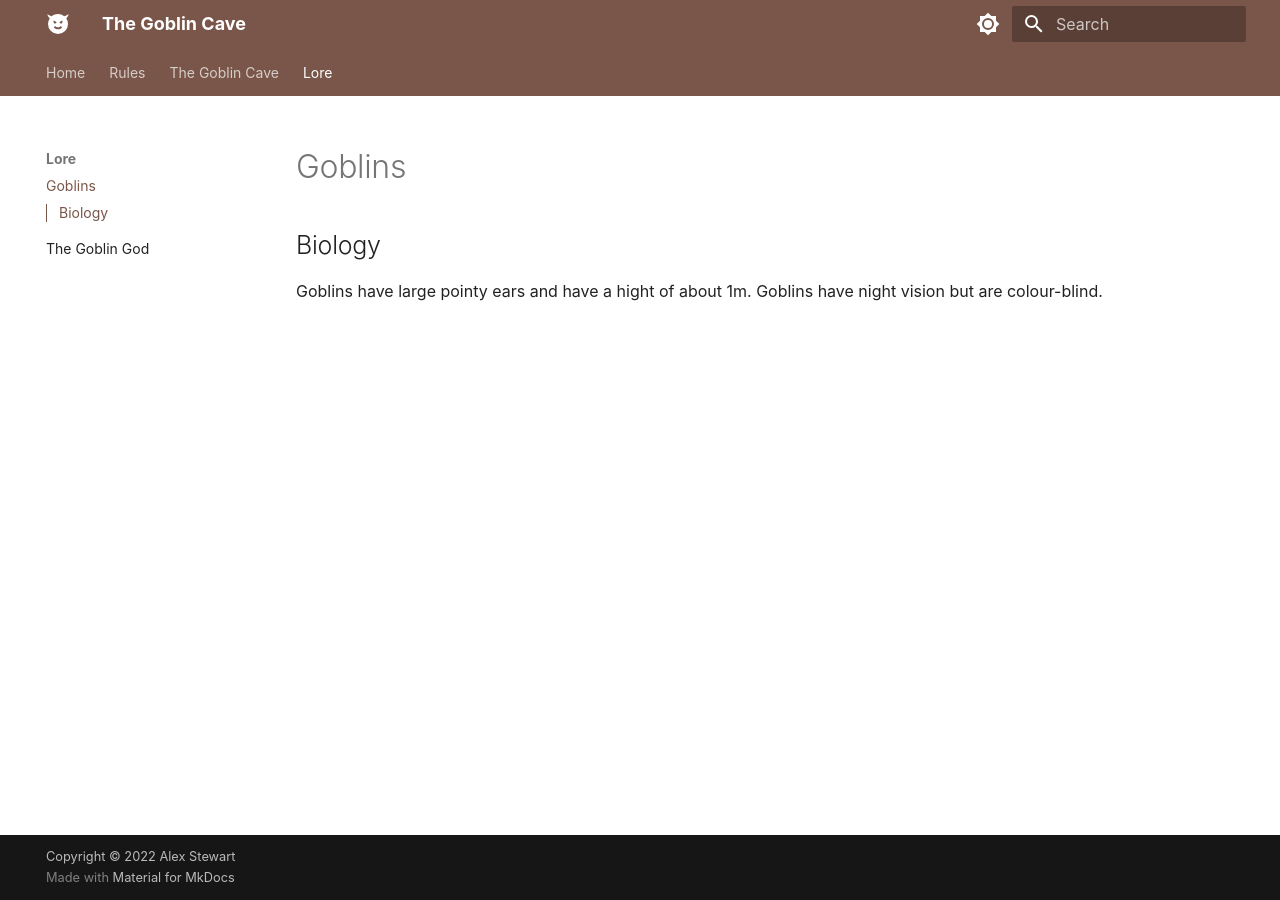
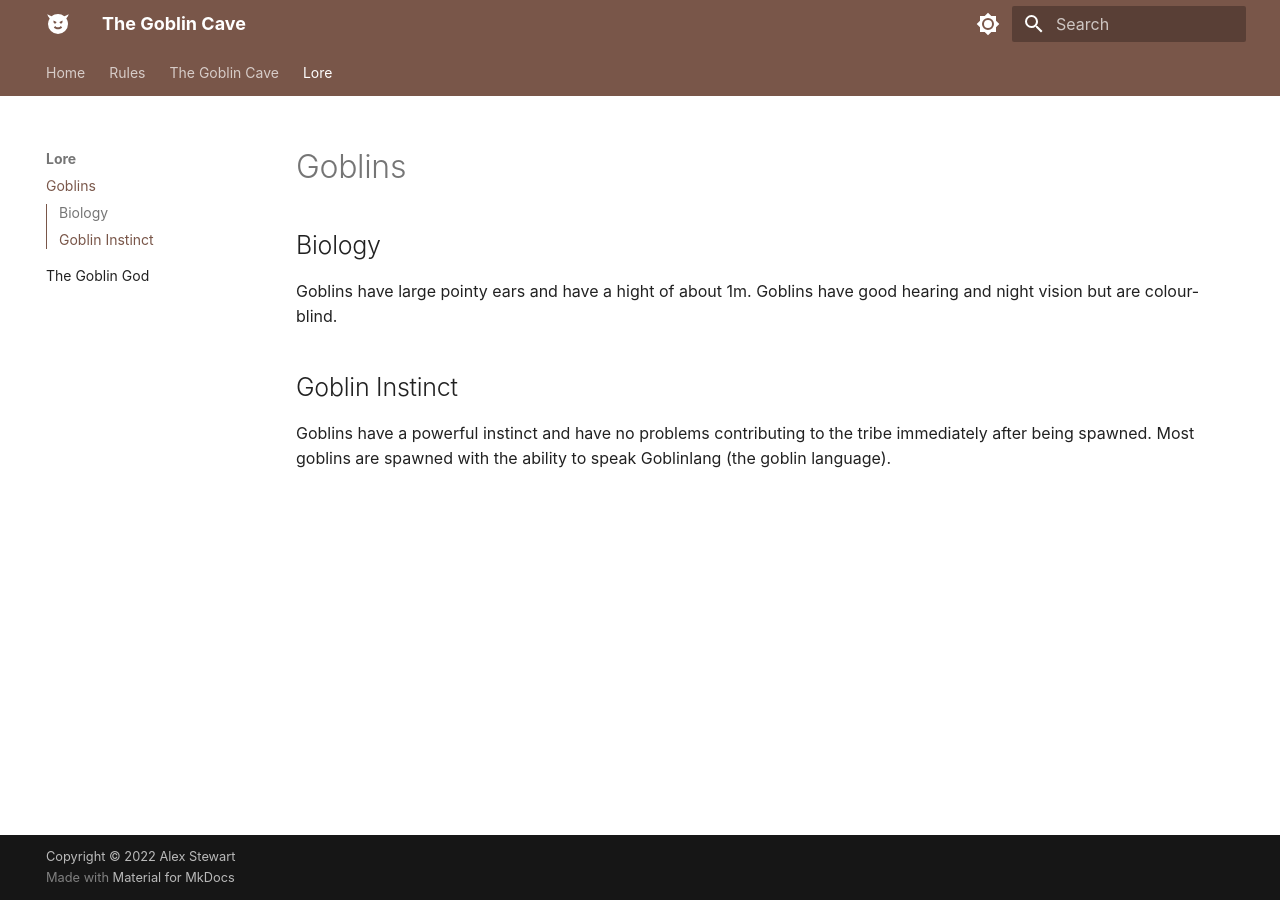
Before and after one commit to alex-stewart/the-goblin-cave, an MkDocs documentation site: the page built from docs/lore/goblins.md, in a window 1280 px wide. Built offline with MkDocs 1.6.1 and Material for MkDocs 9.7.7, drawn with Linux system fonts in a browser that asks for light colours; some web fonts are replaced.

Commit message:
added extra info on goblin instinct

```diff
--- a/docs/lore/goblins.md
+++ b/docs/lore/goblins.md
@@ -2,4 +2,8 @@
 
 ## Biology
 Goblins have large pointy ears and have a hight of about 1m.
-Goblins have night vision but are colour-blind.
+Goblins have good hearing and night vision but are colour-blind.
+
+## Goblin Instinct
+Goblins have a powerful instinct and have no problems contributing to the tribe immediately after being spawned.
+Most goblins are spawned with the ability to speak Goblinlang (the goblin language).
```
